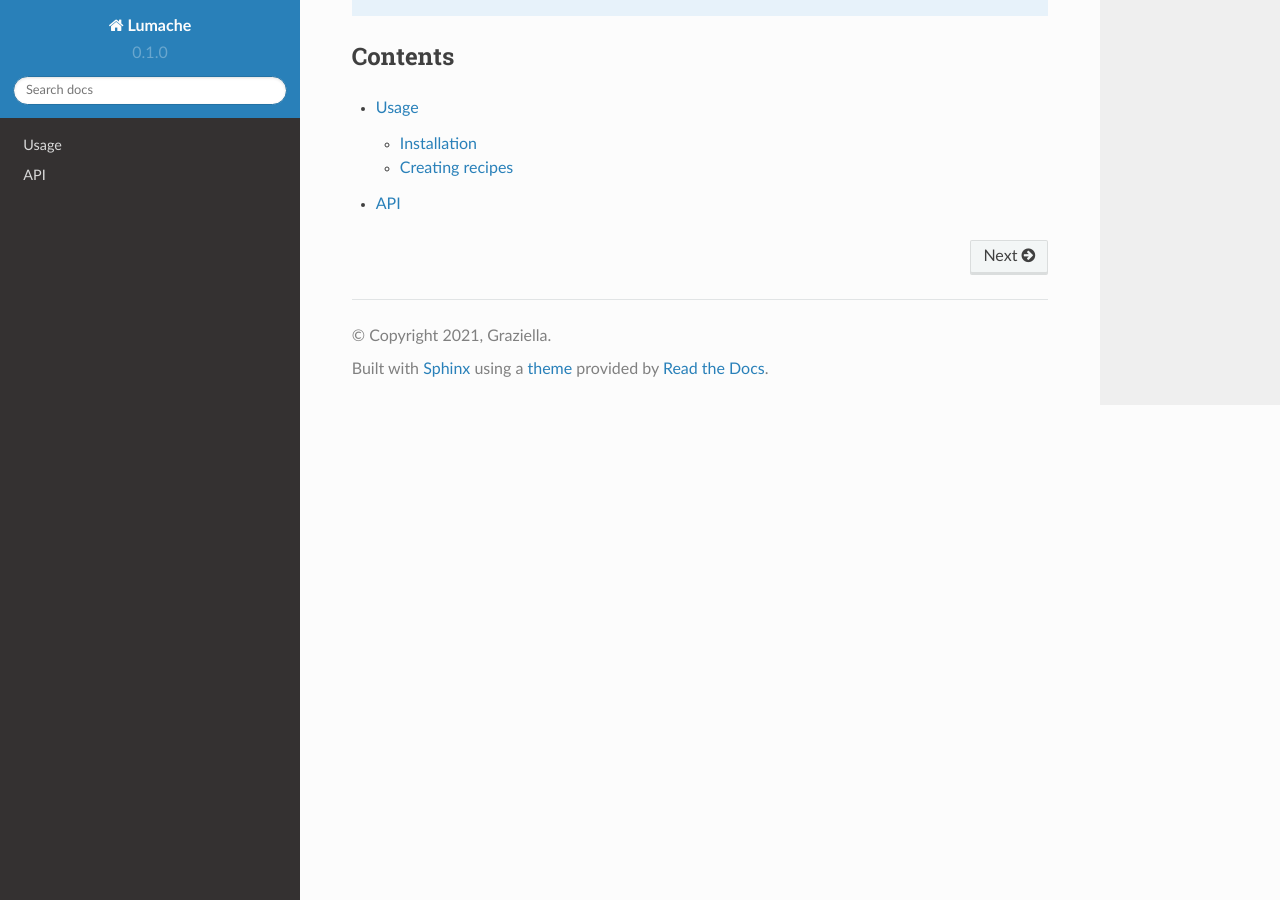
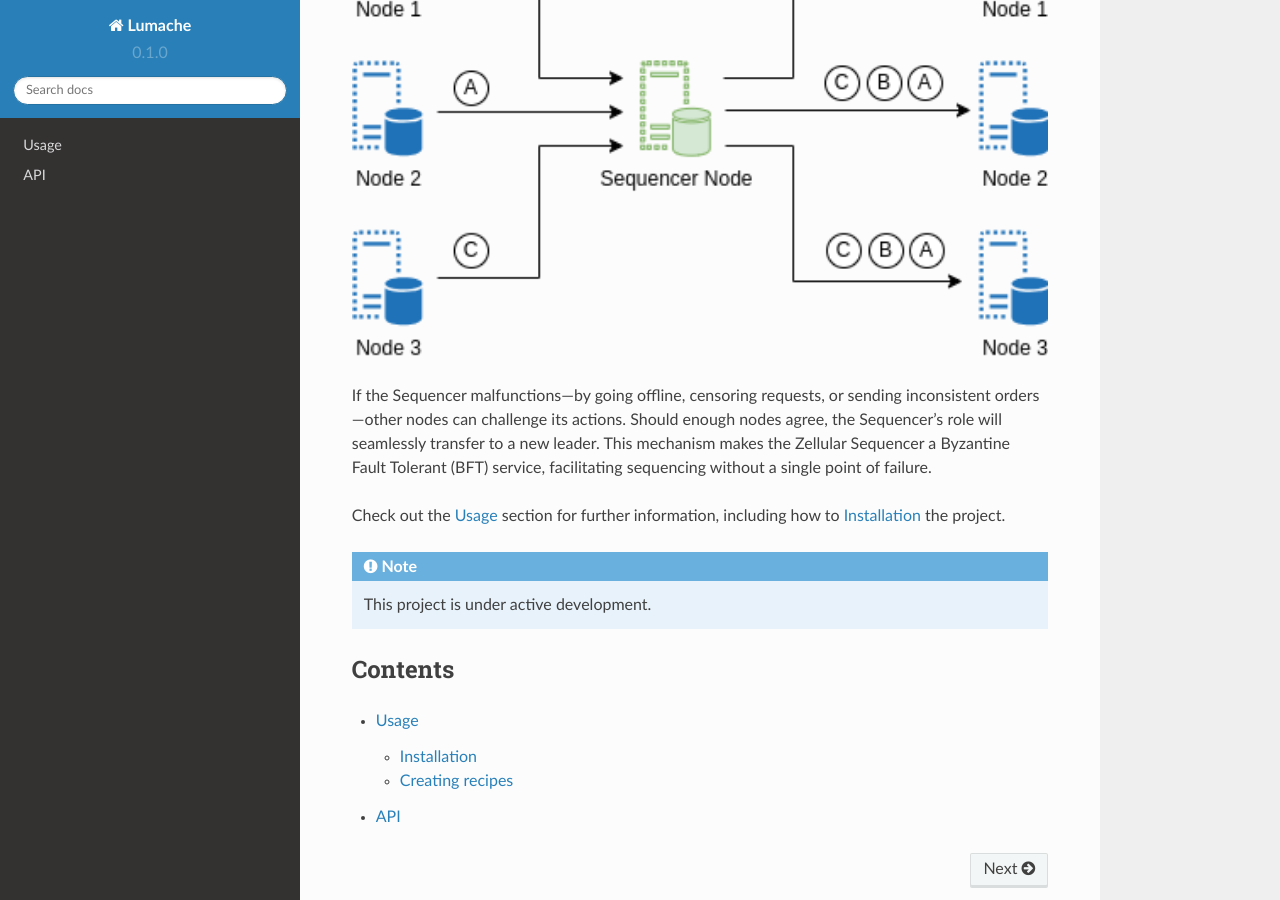
Before and after one commit to abramsymons/zellular-sequencer-docs, a Sphinx documentation site: the page built from docs/source/index.rst, in a window 1280 px wide and 900 px high, scrolled down 725 px. Built offline with Sphinx 7.4.7 and the Read the Docs theme 2.0.0, drawn with Linux system fonts in a browser that asks for light colours.

Commit message:
test image

```diff
--- a/docs/source/index.rst
+++ b/docs/source/index.rst
@@ -10,6 +10,12 @@ The second phase is to ensure that all replicated nodes maintain identical datab
 This is where the **Zellular Sequencer** comes into play. Using Zellular Sequencer, your application can receive user-signed requests consistently in the same order on all the nodes running it.
 
 In Zellular Sequencer, one of the network nodes, the Sequencer, takes the leader role for sequencing tasks. User-signed requests received by a node are applied to the database only after being sent to the leader and received back along with other nodes’ requests in a consistent order.
+
+.. image:: images/image1.png
+  :width: 800
+  :alt: Zellular Sequencer Architecture
+
+If the Sequencer malfunctions—by going offline, censoring requests, or sending inconsistent orders—other nodes can challenge its actions. Should enough nodes agree, the Sequencer's role will seamlessly transfer to a new leader. This mechanism makes the Zellular Sequencer a Byzantine Fault Tolerant (BFT) service, facilitating sequencing without a single point of failure.
 
 Check out the :doc:`usage` section for further information, including
 how to :ref:`installation` the project.
```
Also changed, not shown: docs/source/images/image1.png (added).
